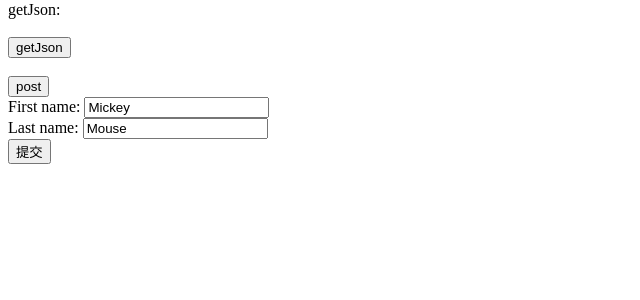
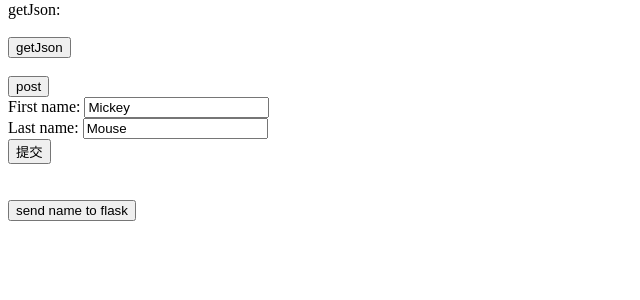
Before and after one commit to xmanrui/FlaskConnectAjax, a Flask app: page / in a window 1280 px wide. Shown: the part 246-546 px from the top of the page, without its empty margins (0-640 px from the left). Run offline with Flask 2, Linux system fonts and the light colour scheme.

Commit message:
增加把前端form输入框的内容发到后端的功能

```diff
--- a/src/run.py
+++ b/src/run.py
@@ -33,6 +33,15 @@ def mydict():
     return jsonify(d)
 
 
+@app.route('/name', methods=['POST'])
+def getname():
+    firstname = request.form['firstname']
+    lastname = request.form['lastname']
+    d = {'name': firstname + ' ' + lastname, 'age': 18}
+    print(d)
+    return jsonify(d)
+
+
 @app.route('/myform', methods=['POST'])
 def myform():
     print('post')
--- a/src/templates/index.html
+++ b/src/templates/index.html
@@ -71,8 +71,18 @@ $(document).ready(function(){
     $(".btn9").click(function(){
         $.post("/mydict", {"mydata": "data from front", 'youdata': 'youdata from front'}, function(data, status){
 			alert("name: " + data.name + " age:" + data.age);
+        });
     });
-});
+
+        $(".btn11").click(function(){
+        var firstname = $("#firstname").val();
+        var lastname = $("#lastname").val();
+
+        $.post("/name", {"firstname": firstname, 'lastname': lastname}, function(data, status){
+			alert("name: " + data.name + "  age:" + data.age);
+        });
+    });
+
 });
 </script>
 
@@ -95,9 +105,12 @@ $(document).ready(function(){
 
 
 <form action="/myform" method='post'>
-First name: <input type="text" name="FirstName" value="Mickey"><br>
-Last name: <input type="text" name="LastName" value="Mouse"><br>
+First name: <input type="text" name="FirstName" value="Mickey" id="firstname"><br>
+Last name: <input type="text" name="LastName" value="Mouse" id="lastname"><br>
 <input type="submit" value="提交">
 </form>
+<br/><br/>
+<button class="btn11">send name to flask</button>
+
 </body>
 </html>
```
